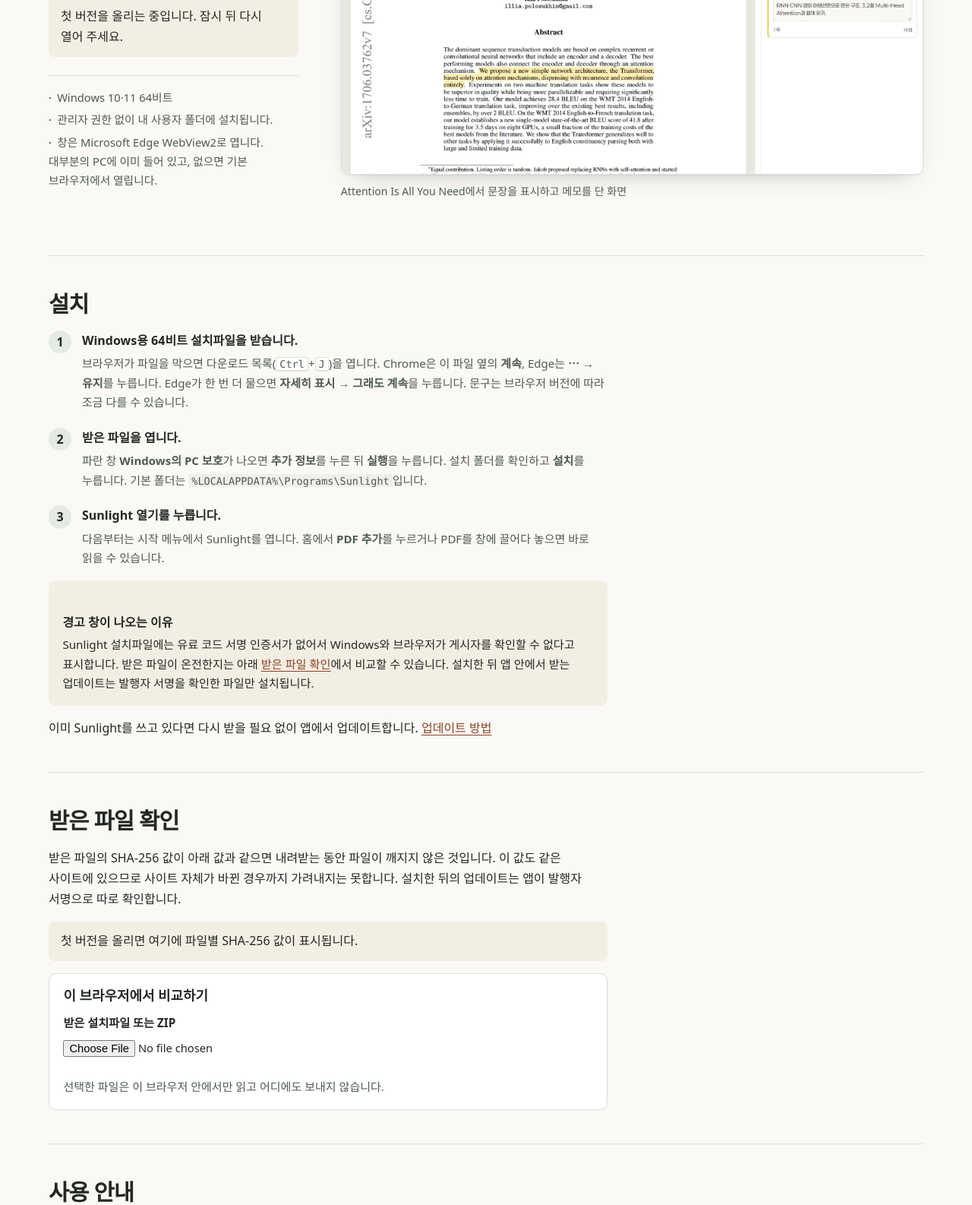
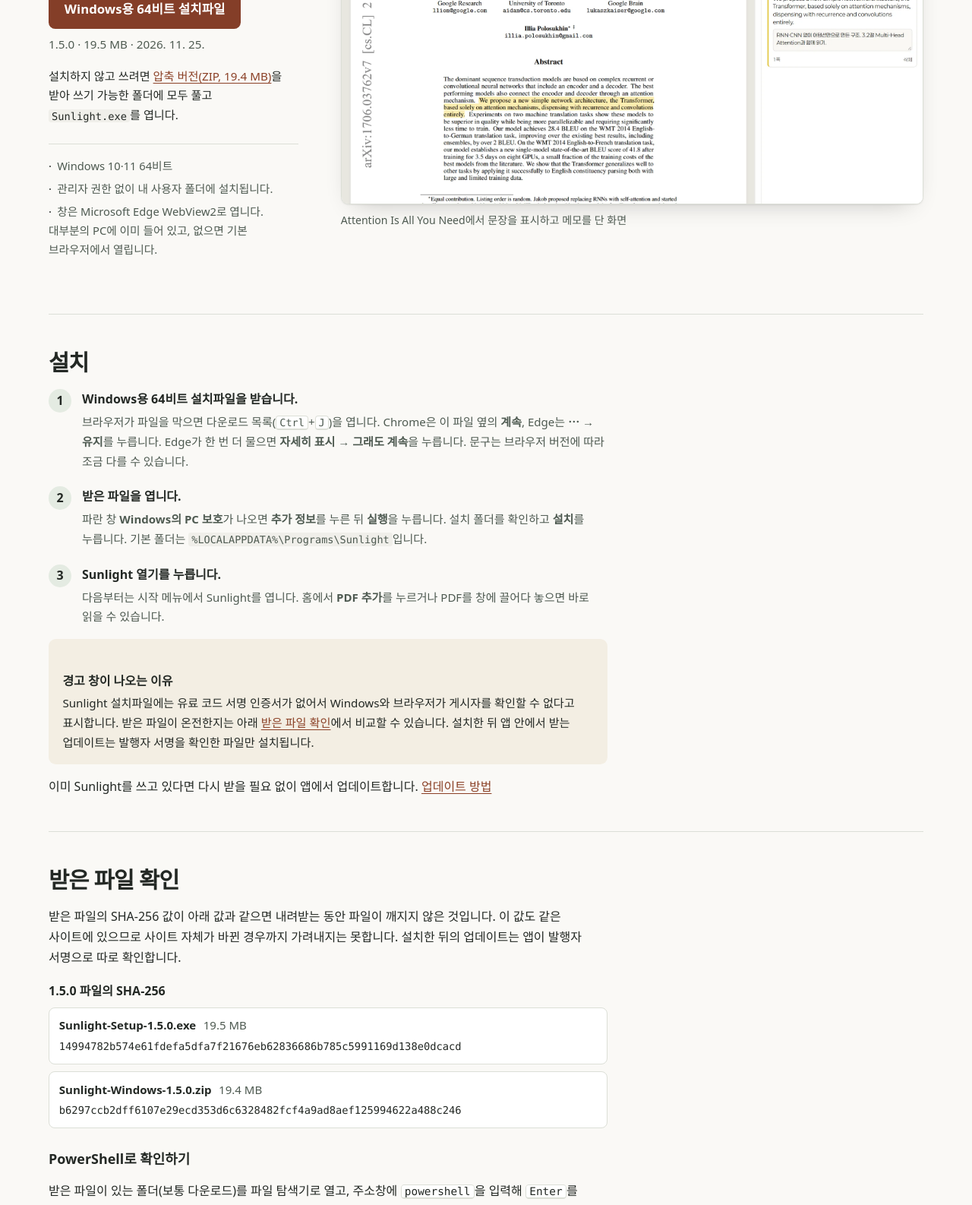
Before and after one commit to suffier1/sunlight, a plain HTML site: page index.html in a window 1280 px wide. Shown: the part 244-1830 px from the top of the page at 76% size. Drawn offline with Linux system fonts and the light colour scheme.

Commit message:
Sunlight 1.5.0

```diff
--- a/index.html
+++ b/index.html
@@ -29,7 +29,9 @@
       <div class="hero-copy">
         <h1 id="title">논문리더</h1>
         <!-- release:current -->
-        <p class="pending">첫 버전을 올리는 중입니다. 잠시 뒤 다시 열어 주세요.</p>
+        <a class="download" href="Sunlight-Setup-1.5.0.exe" download aria-describedby="release-meta">Windows용 64비트 설치파일</a>
+        <p class="release-meta" id="release-meta">1.5.0 · 19.5 MB · 2026. 11. 25.</p>
+        <p class="alt-download">설치하지 않고 쓰려면 <a href="Sunlight-Windows-1.5.0.zip" download>압축 버전(ZIP, 19.4 MB)</a>을 받아 쓰기 가능한 폴더에 모두 풀고 <code>Sunlight.exe</code>를 엽니다.</p>
         <!-- /release:current -->
         <ul class="requirements">
           <li>Windows 10·11 64비트</li>
@@ -72,7 +74,20 @@
       <h2 id="verify-title">받은 파일 확인</h2>
       <p>받은 파일의 SHA-256 값이 아래 값과 같으면 내려받는 동안 파일이 깨지지 않은 것입니다. 이 값도 같은 사이트에 있으므로 사이트 자체가 바뀐 경우까지 가려내지는 못합니다. 설치한 뒤의 업데이트는 앱이 발행자 서명으로 따로 확인합니다.</p>
       <!-- release:verify -->
-      <p class="pending">첫 버전을 올리면 여기에 파일별 SHA-256 값이 표시됩니다.</p>
+      <p class="hash-title">1.5.0 파일의 SHA-256</p>
+      <dl class="hashes">
+        <div data-file="Sunlight-Setup-1.5.0.exe" data-sha256="14994782b574e61fdefa5dfa7f21676eb62836686b785c5991169d138e0dcacd">
+          <dt>Sunlight-Setup-1.5.0.exe <span>19.5 MB</span></dt>
+          <dd><code>14994782b574e61fdefa5dfa7f21676eb62836686b785c5991169d138e0dcacd</code></dd>
+        </div>
+        <div data-file="Sunlight-Windows-1.5.0.zip" data-sha256="b6297ccb2dff6107e29ecd353d6c6328482fcf4a9ad8aef125994622a488c246">
+          <dt>Sunlight-Windows-1.5.0.zip <span>19.4 MB</span></dt>
+          <dd><code>b6297ccb2dff6107e29ecd353d6c6328482fcf4a9ad8aef125994622a488c246</code></dd>
+        </div>
+      </dl>
+      <h3>PowerShell로 확인하기</h3>
+      <p>받은 파일이 있는 폴더(보통 다운로드)를 파일 탐색기로 열고, 주소창에 <kbd>powershell</kbd>을 입력해 <kbd>Enter</kbd>를 누릅니다. 열린 창에 아래 명령을 붙여 넣고, 나온 Hash 값이 위의 값과 같은지 봅니다. ZIP을 받았다면 파일 이름을 바꿔 넣습니다.</p>
+      <pre class="command"><code>Get-FileHash -Algorithm SHA256 .\Sunlight-Setup-1.5.0.exe</code></pre>
       <!-- /release:verify -->
       <form id="compare" class="compare" hidden>
         <h3>이 브라우저에서 비교하기</h3>
```
Also changed, not shown: Sunlight-Setup-1.5.0.json (added, +1 -0 lines), latest.json (added, +1 -0 lines), releases.json (added, +19 -0 lines), 3 other files.
